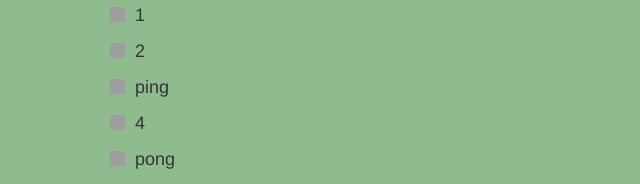
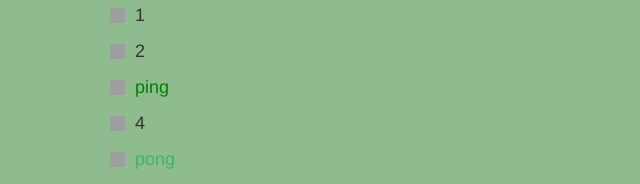
Before and after one commit to nsanders9022/ping-pong, a plain HTML site: page index.html in a window 1280 px wide. Both pictures are taken after typing "5" into the empty fields and a click on the button "Enter". Shown: the part 683-867 px from the top of the page, 0-640 px from the left. Drawn offline with Linux system fonts and the light colour scheme; grey boxes are pictures that could not be loaded.

Commit message:
change the color of the li element to a shade of green depending on what word is listed

```diff
--- a/css/styles.css
+++ b/css/styles.css
@@ -44,7 +44,7 @@ img {
   width: 15px;
   float: left;
   margin-right: 10px;
-  margin-top: 10px;
+  margin-top: 11px;
 }
 
 .ping {
--- a/js/scripts.js
+++ b/js/scripts.js
@@ -1,5 +1,3 @@
-var color = ""
-
 var pingPong = function(number) {
 
   var outputArray = [];
@@ -10,16 +8,12 @@ var pingPong = function(number) {
     for (i = 1; i <= number; i++) {
       if (i % 3 ===  0 && i % 5 === 0){
         outputArray.push(" PingPong");
-        color = "'ping-pong'"
       } else if (i % 3 ===  0){
         outputArray.push(" ping");
-        color = "'ping'"
       } else if (i % 5 ===  0){
         outputArray.push(" pong");
-        color = "'pong'"
       } else {
         outputArray.push(" " + i);
-        color = "'number'"
       }
     }
   }
@@ -38,8 +32,12 @@ $(document).ready(function(){
     $("#result").show();
 
     $.each(pingPong(userInput), function(index){
-      $("#output").append("<img src='http://pngimg.com/upload/ping_pong_PNG10383.png'><li>" + pingPong(userInput)[index] + "</li>")
-      $("li").addClass(color)
+      $("#output").append("<img src='https://cdn4.iconfinder.com/data/icons/sports-38/59/ping_pong_ball-128.png'><li>" + pingPong(userInput)[index] + "</li>")
+
     });
+    $("ul li:contains(ping)").addClass("ping");
+    $("ul li:contains(pong)").addClass("pong");
+    $("ul li:contains(PingPong)").addClass("ping-pong");
+
   })
 });
```
